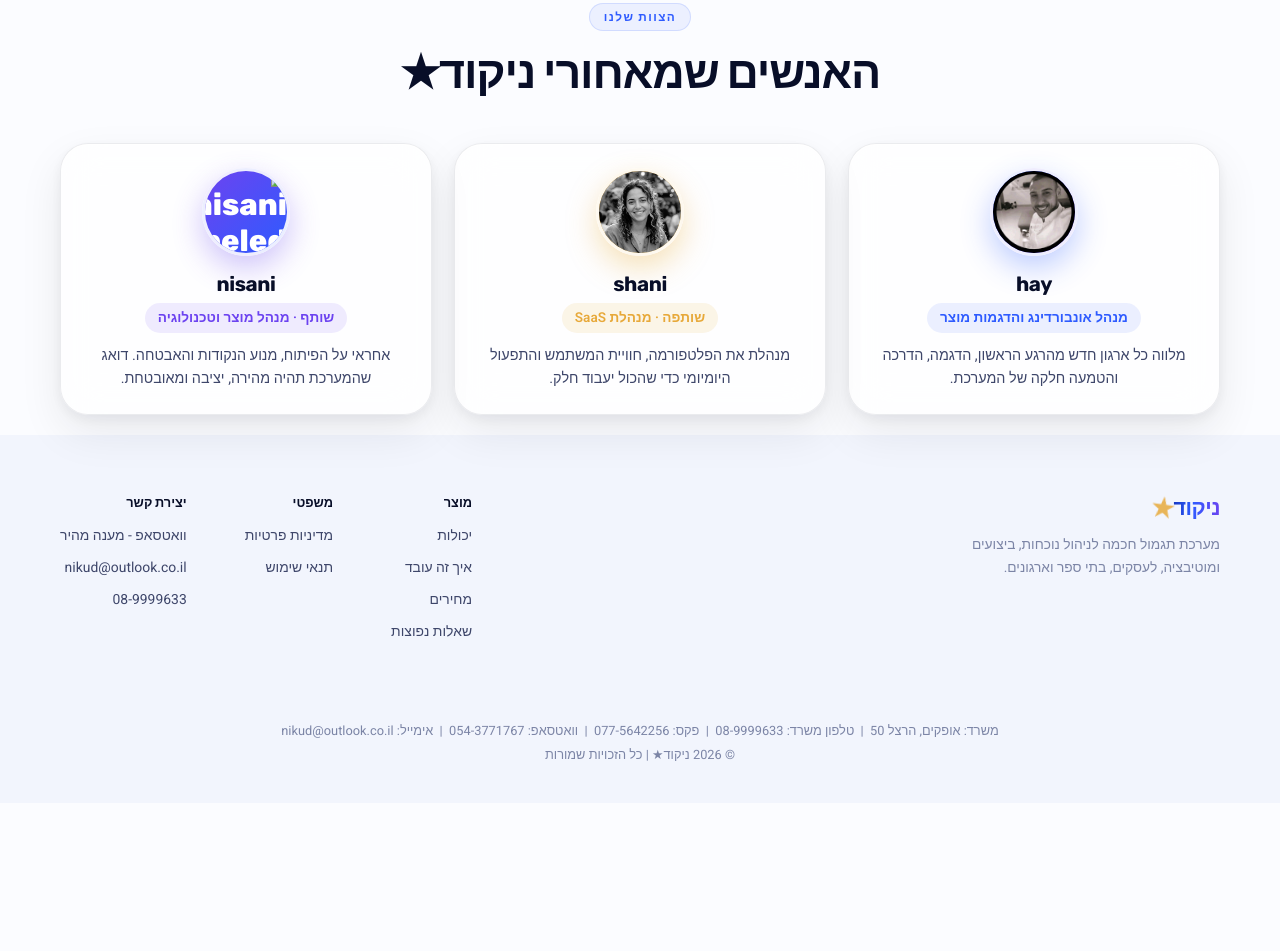
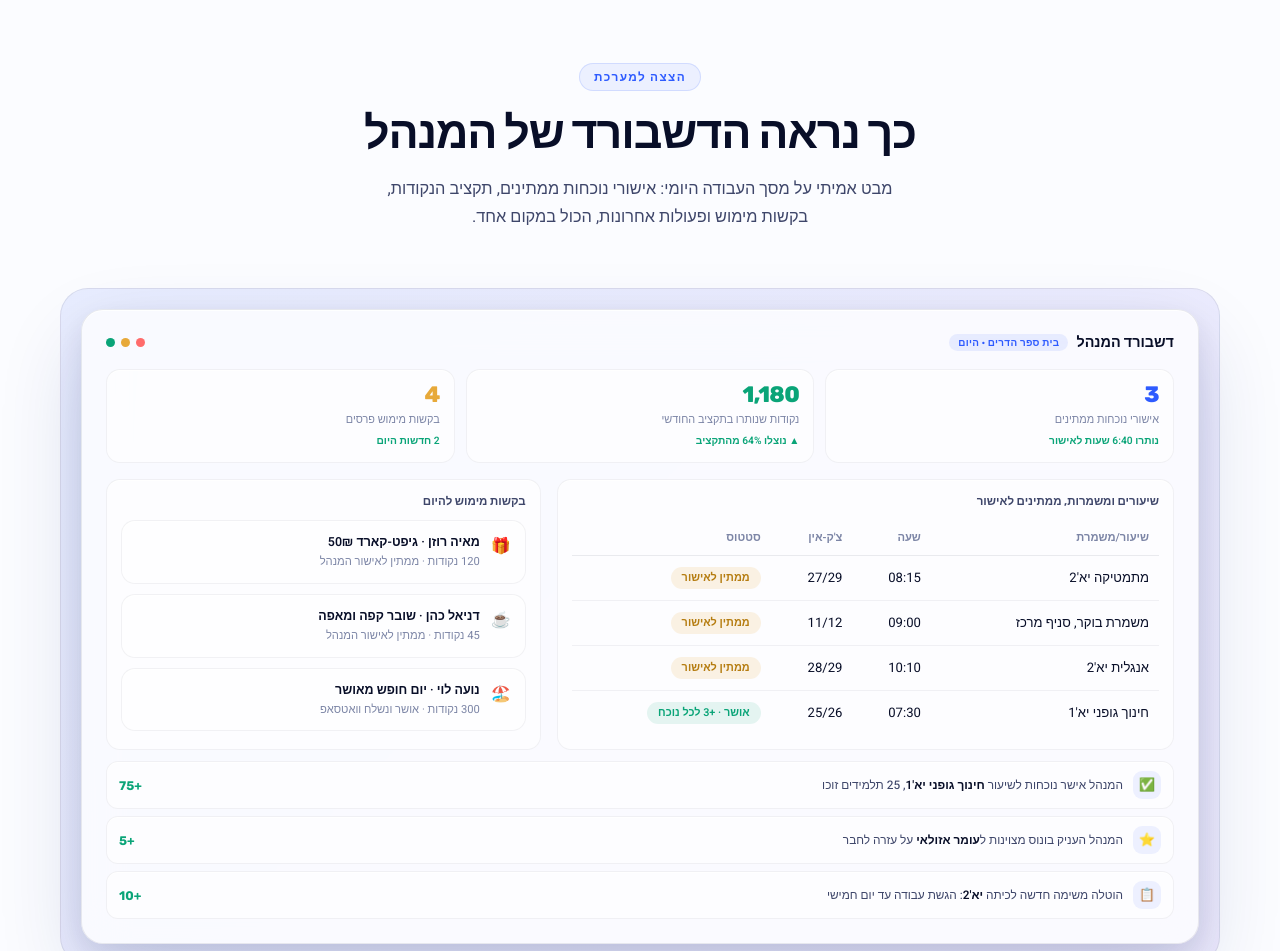
Before and after one commit to haimezra/nikud-platform, a plain HTML site: page pages/index.html in a window 1280 px wide. Shown: the part 6605-7556 px from the top of the page. Before the commit the page ends 7408 px from the top, so only its background shows below. Drawn offline with nearby package versions, Linux system fonts and the light colour scheme.

Commit message:
Update index.html

```diff
--- a/pages/index.html
+++ b/pages/index.html
@@ -540,44 +540,6 @@ h1,h2,h3,h4,.display{font-family:'Rubik',sans-serif}
   .hero-btns .btn{width:100%}
   .trusted-row{gap:26px}
 }
-/* ============ TEAM ============ */
-.team{padding:40px 20px 20px}
-.team-inner{max-width:1160px;margin:0 auto}
-.team-head{text-align:center;margin-bottom:44px}
-.team-grid{
-  display:grid;grid-template-columns:repeat(3,minmax(0,1fr));
-  gap:22px;max-width:1160px;margin:0 auto;
-}
-.team-grid .team-card{flex-direction:column;text-align:center;gap:16px}
-.team-card{
-  display:flex;align-items:center;gap:20px;text-align:right;
-  background:var(--glass);backdrop-filter:blur(20px) saturate(1.4);-webkit-backdrop-filter:blur(20px) saturate(1.4);
-  border:1px solid var(--glass-border);border-radius:var(--r-lg);
-  box-shadow:var(--sh-2),var(--hl);padding:24px 26px;
-  transition:transform 0.3s var(--ease),box-shadow 0.3s;
-}
-.team-card:hover{transform:translateY(-4px);box-shadow:var(--sh-3),var(--hl)}
-.team-photo{
-  width:88px;height:88px;border-radius:50%;flex-shrink:0;
-  object-fit:cover;background:linear-gradient(135deg,var(--brand),var(--violet));
-  box-shadow:var(--sh-brand);
-  display:flex;align-items:center;justify-content:center;
-  font-family:'Rubik',sans-serif;font-size:1.9rem;font-weight:800;color:#fff;
-  border:3px solid rgba(255,255,255,0.9);
-}
-.team-photo.gold{background:linear-gradient(135deg,var(--gold),var(--gold-soft));box-shadow:0 12px 30px rgba(231,169,58,0.35)}
-.team-photo.violet{background:linear-gradient(135deg,var(--violet),var(--brand));box-shadow:0 12px 30px rgba(108,67,240,0.32)}
-img.team-photo{display:block;padding:0}
-.team-name{font-family:'Rubik',sans-serif;font-size:1.28rem;font-weight:700;letter-spacing:-0.4px}
-.team-role{
-  display:inline-flex;align-items:center;gap:6px;margin-top:7px;
-  font-size:0.85rem;font-weight:600;color:var(--brand);
-  background:rgba(46,91,255,0.09);padding:5px 13px;border-radius:var(--pill);
-}
-.team-role.gold{color:var(--gold);background:rgba(231,169,58,0.12)}
-.team-role.violet{color:var(--violet);background:rgba(108,67,240,0.10)}
-.team-desc{font-size:0.9rem;color:var(--ink-2);line-height:1.6;margin-top:11px}
-@media(max-width:900px){.team-grid{grid-template-columns:1fr;max-width:520px}}
 /* ============ LIVE TOASTS ============ */
 .toast-stack{
   position:fixed;top:50%;left:22px;z-index:400;
@@ -1007,45 +969,118 @@ img.team-photo{display:block;padding:0}
   </div>
 </section>
 
-<!-- TEAM -->
-<section class="section team">
-  <div class="team-inner">
-    <div class="team-head">
-      <div class="sec-label">הצוות שלנו</div>
-      <h2 class="sec-title">האנשים שמאחורי ניקוד★</h2>
+<!-- PRINCIPAL DASHBOARD DEMO -->
+<section class="section">
+  <div class="inner">
+    <div class="rv center">
+      <div class="sec-label">הצצה למערכת</div>
+      <h2 class="sec-title">כך נראה הדשבורד של המנהל</h2>
+      <p class="sec-sub">מבט אמיתי על מסך העבודה היומי: אישורי נוכחות ממתינים, תקציב הנקודות, בקשות מימוש ופעולות אחרונות, הכול במקום אחד.</p>
     </div>
-    <div class="team-grid">
-
-      <!-- כרטיס 1 - בעל השליטה -->
-      <div class="team-card rv">
-        <img src="hai.jpg" class="team-photo" alt="hay ezra">
-        <div>
-          <div class="team-name">hay</div>
-          <span class="team-role">מנהל אונבורדינג והדגמות מוצר</span>
-          <p class="team-desc">מלווה כל ארגון חדש מהרגע הראשון, הדגמה, הדרכה והטמעה חלקה של המערכת.</p>
+    <div class="preview-frame rv">
+      <div class="preview">
+        <div class="console-top">
+          <div class="console-title">דשבורד המנהל <span class="tag">בית ספר הדרים · היום</span></div>
+          <div class="dots"><i></i><i></i><i></i></div>
+        </div>
+        <div class="kpis">
+          <div class="kpi"><div class="kpi-num c-blue" data-count="3">0</div><div class="kpi-lbl">אישורי נוכחות ממתינים</div><div class="kpi-delta">נותרו 6:40 שעות לאישור</div></div>
+          <div class="kpi"><div class="kpi-num c-green" data-count="1180">0</div><div class="kpi-lbl">נקודות שנותרו בתקציב החודשי</div><div class="kpi-delta">▲ נוצלו 64% מהתקציב</div></div>
+          <div class="kpi"><div class="kpi-num c-gold" data-count="4">0</div><div class="kpi-lbl">בקשות מימוש פרסים</div><div class="kpi-delta">2 חדשות היום</div></div>
+        </div>
+        <div class="pv-grid">
+          <div class="mini">
+            <h4>שיעורים ומשמרות, ממתינים לאישור</h4>
+            <table class="pv-table">
+              <thead><tr><th>שיעור/משמרת</th><th>שעה</th><th>צ'ק-אין</th><th>סטטוס</th></tr></thead>
+              <tbody>
+                <tr><td>מתמטיקה יא'2</td><td>08:15</td><td>27/29</td><td><span class="pv-badge warn">ממתין לאישור</span></td></tr>
+                <tr><td>משמרת בוקר, סניף מרכז</td><td>09:00</td><td>11/12</td><td><span class="pv-badge warn">ממתין לאישור</span></td></tr>
+                <tr><td>אנגלית יא'2</td><td>10:10</td><td>28/29</td><td><span class="pv-badge warn">ממתין לאישור</span></td></tr>
+                <tr><td>חינוך גופני יא'1</td><td>07:30</td><td>25/26</td><td><span class="pv-badge ok">אושר · +3 לכל נוכח</span></td></tr>
+              </tbody>
+            </table>
+          </div>
+          <div class="mini">
+            <h4>בקשות מימוש להיום</h4>
+            <div class="pv-notify">
+              <div class="pv-notify-ic">🎁</div>
+              <div><b>מאיה רוזן · גיפט-קארד 50₪</b><p>120 נקודות · ממתין לאישור המנהל</p></div>
+            </div>
+            <div class="pv-notify">
+              <div class="pv-notify-ic">☕</div>
+              <div><b>דניאל כהן · שובר קפה ומאפה</b><p>45 נקודות · ממתין לאישור המנהל</p></div>
+            </div>
+            <div class="pv-notify">
+              <div class="pv-notify-ic">🏖️</div>
+              <div><b>נועה לוי · יום חופש מאושר</b><p>300 נקודות · אושר ונשלח וואטסאפ</p></div>
+            </div>
+          </div>
+        </div>
+        <div class="feed">
+          <div class="feed-row"><div class="feed-ic">✅</div><div class="feed-txt">המנהל אישר נוכחות לשיעור <b>חינוך גופני יא'1</b>, 25 תלמידים זוכו</div><div class="feed-pts">+75</div></div>
+          <div class="feed-row"><div class="feed-ic">⭐</div><div class="feed-txt">המנהל העניק בונוס מצוינות ל<b>עומר אזולאי</b> על עזרה לחבר</div><div class="feed-pts">+5</div></div>
+          <div class="feed-row"><div class="feed-ic">📋</div><div class="feed-txt">הוטלה משימה חדשה לכיתה <b>יא'2</b>: הגשת עבודה עד יום חמישי</div><div class="feed-pts">+10</div></div>
         </div>
       </div>
+    </div>
+  </div>
+</section>
 
-      <!-- כרטיס 2 - השותפה -->
-      <div class="team-card rv">
-        <img src="shani.jpg" class="team-photo gold" alt="shani yosef">
-        <div>
-          <div class="team-name">shani</div>
-          <span class="team-role gold">שותפה · מנהלת SaaS</span>
-          <p class="team-desc">מנהלת את הפלטפורמה, חוויית המשתמש והתפעול היומיומי כדי שהכול יעבוד חלק.</p>
+<!-- STUDENT DASHBOARD DEMO -->
+<section class="section band-soft">
+  <div class="inner">
+    <div class="rv center">
+      <div class="sec-label">הצצה למערכת</div>
+      <h2 class="sec-title">וכך זה נראה אצל התלמיד או העובד</h2>
+      <p class="sec-sub">ארנק נקודות אישי, המשימות הפתוחות, חנות הפרסים וההיסטוריה, הכול שקוף, פשוט וממכר בדיוק במידה הנכונה.</p>
+    </div>
+    <div class="preview-frame rv">
+      <div class="preview">
+        <div class="console-top">
+          <div class="console-title">הארנק שלי <span class="tag">נועה לוי · יא'2</span></div>
+          <div class="dots"><i></i><i></i><i></i></div>
+        </div>
+        <div class="kpis">
+          <div class="kpi"><div class="kpi-num c-gold" data-count="285">0</div><div class="kpi-lbl">נקודות בארנק</div><div class="kpi-delta">▲ 38 השבוע</div></div>
+          <div class="kpi"><div class="kpi-num c-green" data-count="12">0</div><div class="kpi-lbl">ימי רצף נוכחות</div><div class="kpi-delta">עוד 3 ימים לבונוס רצף</div></div>
+          <div class="kpi"><div class="kpi-num c-blue" data-count="96" data-suffix="%">0%</div><div class="kpi-lbl">נוכחות החודש</div><div class="kpi-delta">▲ מקום 2 בכיתה</div></div>
+        </div>
+        <div class="pv-grid">
+          <div class="mini">
+            <h4>המשימות שלי</h4>
+            <table class="pv-table">
+              <thead><tr><th>משימה</th><th>עד מתי</th><th>נקודות</th><th>סטטוס</th></tr></thead>
+              <tbody>
+                <tr><td>הגשת עבודה באנגלית</td><td>יום חמישי</td><td>+10</td><td><span class="pv-badge warn">בתהליך</span></td></tr>
+                <tr><td>צ'ק-אין לשיעור מתמטיקה</td><td>היום 08:15</td><td>+3</td><td><span class="pv-badge ok">אושר</span></td></tr>
+                <tr><td>עזרה בארגון הטקס</td><td>יום ראשון</td><td>+8</td><td><span class="pv-badge warn">ממתין להתחלה</span></td></tr>
+                <tr><td>סיכום שיעור היסטוריה</td><td>הוגש אתמול</td><td>+5</td><td><span class="pv-badge ok">הושלם · זוכה</span></td></tr>
+              </tbody>
+            </table>
+          </div>
+          <div class="mini">
+            <h4>חנות הפרסים · מה אפשר לממש</h4>
+            <div class="pv-notify">
+              <div class="pv-notify-ic">☕</div>
+              <div><b>שובר קפה ומאפה · 45 נקודות</b><p>ניתן למימוש עכשיו, באישור המנהל</p></div>
+            </div>
+            <div class="pv-notify">
+              <div class="pv-notify-ic">🎁</div>
+              <div><b>גיפט-קארד 50₪ · 120 נקודות</b><p>ניתן למימוש עכשיו, באישור המנהל</p></div>
+            </div>
+            <div class="pv-notify">
+              <div class="pv-notify-ic">🏖️</div>
+              <div><b>יום חופש מאושר · 300 נקודות</b><p>חסרות עוד 15 נקודות בלבד</p></div>
+            </div>
+          </div>
+        </div>
+        <div class="feed">
+          <div class="feed-row"><div class="feed-ic">📍</div><div class="feed-txt">הצ'ק-אין לשיעור <b>מתמטיקה</b> אושר על ידי המורה</div><div class="feed-pts">+3</div></div>
+          <div class="feed-row"><div class="feed-ic">⭐</div><div class="feed-txt">קיבלת <b>בונוס מצוינות</b> על השתתפות פעילה בשיעור</div><div class="feed-pts">+5</div></div>
+          <div class="feed-row"><div class="feed-ic">🎁</div><div class="feed-txt">מימשת <b>שובר קפה ומאפה</b>, אושר ונשלח אליך</div><div class="feed-pts neg">-45</div></div>
         </div>
       </div>
-
-      <!-- כרטיס 3 - שותף -->
-      <div class="team-card rv">
-        <img src="nisani.jpg" class="team-photo violet" alt="nisani peled">
-        <div>
-          <div class="team-name">nisani</div>
-          <span class="team-role violet">שותף · מנהל מוצר וטכנולוגיה</span>
-          <p class="team-desc">אחראי על הפיתוח, מנוע הנקודות והאבטחה. דואג שהמערכת תהיה מהירה, יציבה ומאובטחת.</p>
-        </div>
-      </div>
-
     </div>
   </div>
 </section>
```
